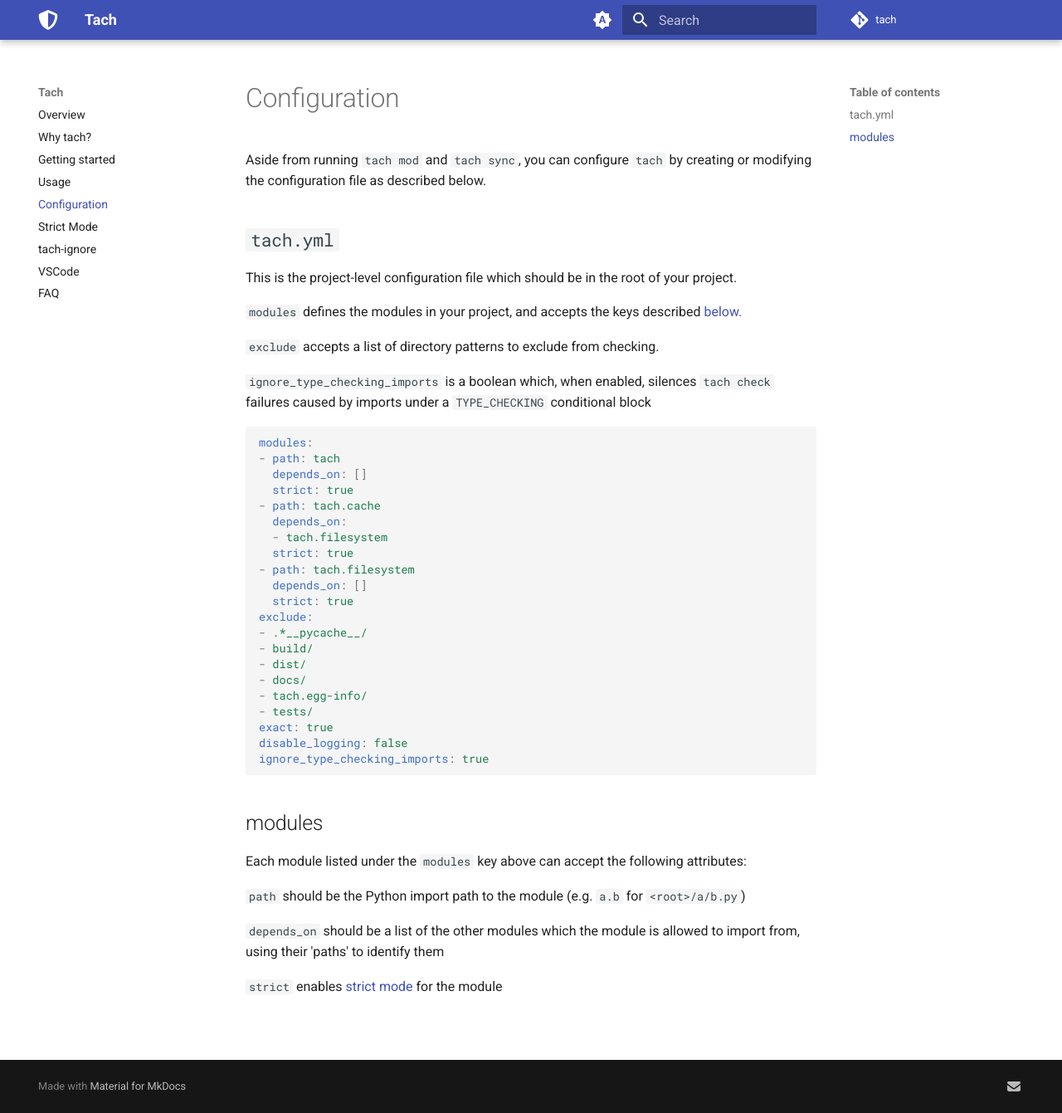
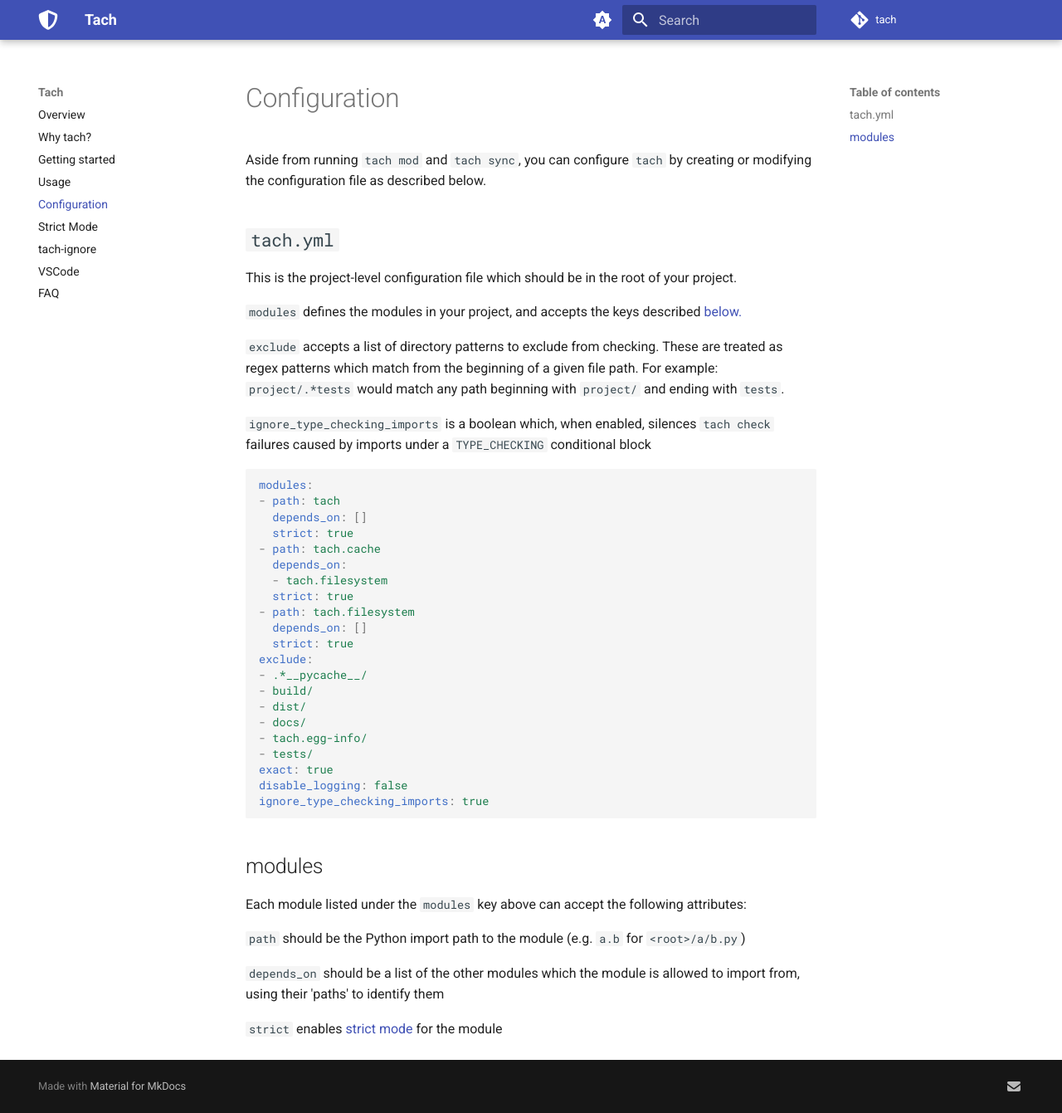
Before and after one commit to gauge-sh/tach, an MkDocs documentation site: the page built from docs/configuration.md, in a window 1280 px wide and 1341 px high. Shown: the whole window at 83% size. Built offline with MkDocs 1.6.1 and Material for MkDocs 9.7.7, drawn with Linux system fonts in a browser that asks for light colours; comment, search, counter and statistics services are not loaded.

Commit message:
Update docs to mention regex in exclude explicitly

```diff
--- a/docs/configuration.md
+++ b/docs/configuration.md
@@ -8,7 +8,7 @@
 
 `modules` defines the modules in your project, and accepts the keys described [below.](#modules)
 
-`exclude` accepts a list of directory patterns to exclude from checking.
+`exclude` accepts a list of directory patterns to exclude from checking. These are treated as regex patterns which match from the beginning of a given file path. For example: `project/.*tests` would match any path beginning with `project/` and ending with `tests`.
 
 `ignore_type_checking_imports` is a boolean which, when enabled, silences `tach check` failures caused by imports under a `TYPE_CHECKING` conditional block
 
```
